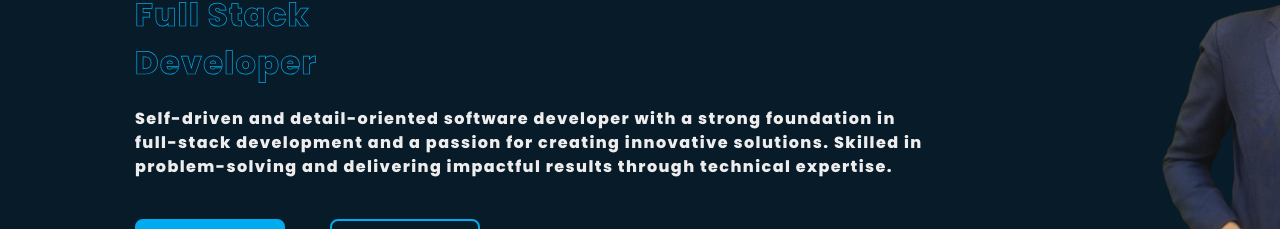
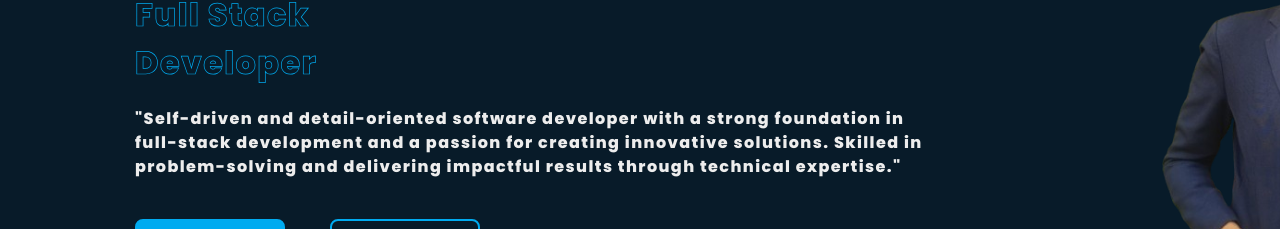
Before and after one commit to Smayuraa/Portfolio_MERN_STACK, a React (Vite) app in the folder portfolio/: page / in a window 1280 px wide. Shown: the part 306-535 px from the top of the page. Built offline with nearby package versions, Linux system fonts and the light colour scheme; some icons are missing; a web font is replaced by a local one.

Commit message:
portfolio fixed

```diff
--- a/portfolio/src/App.css
+++ b/portfolio/src/App.css
@@ -390,27 +390,6 @@ section
 
   .home-imgHover {
     width: 80%;
-  }
-}
-.home-paragraph {
-  font-size: 1.6rem;
-  margin: 2rem 0 4rem;
-}
-
-.home-paragraph-short {
-  font-size: 1.6rem;
-  margin: 2rem 0 4rem;
-  display: none; /* Hide by default */
-}
-
-/* Show short version on smaller screens */
-@media (max-width: 768px) {
-  .home-paragraph {
-    display: none; /* Hide the long paragraph */
-  }
-
-  .home-paragraph-short {
-    display: block; /* Show the short paragraph */
   }
 }
 
--- a/portfolio/src/components/Home.jsx
+++ b/portfolio/src/components/Home.jsx
@@ -10,16 +10,10 @@ const Home = () => {
         <div className="text-animate">
           <h3>Full Stack Developer</h3>
         </div>
-
-        <p className="home-paragraph">
-  Self-driven and detail-oriented software developer with a strong foundation in<br />
-  full-stack development and a passion for creating innovative solutions. Skilled in <br />
-  problem-solving and delivering impactful results through technical expertise.
-</p>
-
-<p className="home-paragraph-short">
-  "Self-driven software developer with a passion for creating innovative solutions."
-</p>
+        <p>
+        "Self-driven and detail-oriented software developer with a strong foundation in<br></br>  full-stack development and
+        a passion for creating innovative solutions. Skilled in <br></br> problem-solving and delivering impactful results through technical expertise."
+        </p>
 
         <div className="btn-box">
           <a href="tel:+919503719201" className="btn">Hire Me</a>
```
